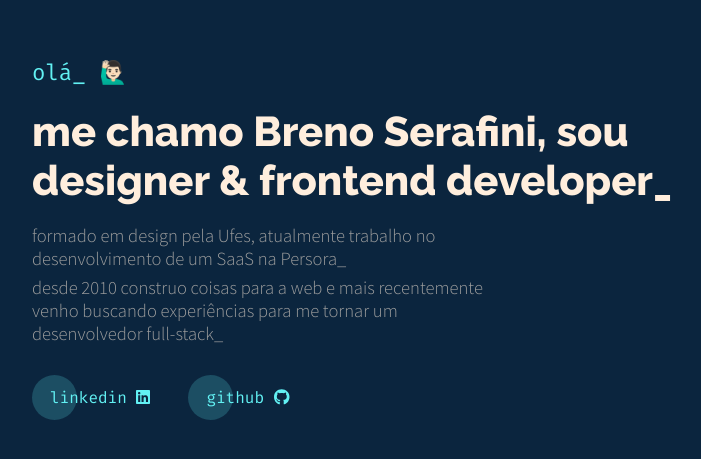
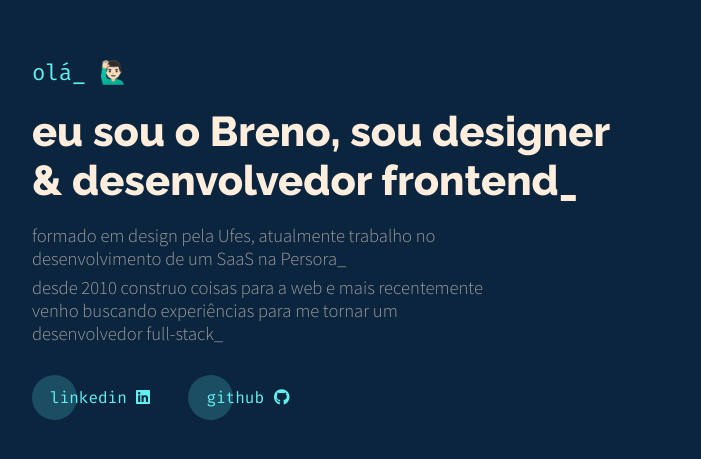
Before and after one commit to brenoserafini/.dev, a React (Vite) app: page / in a window 1280 px wide. Shown: the part 167-626 px from the top of the page, without its empty margins (38-739 px from the left). Built offline with nearby package versions, Linux system fonts and the light colour scheme.

Commit message:
Alteração de texto

```diff
--- a/src/components/Cover/Cover.tsx
+++ b/src/components/Cover/Cover.tsx
@@ -8,8 +8,8 @@ export function Cover() {
       <Content>
         <p className='hello'>olá_ 🙋🏻‍♂️</p>
         <h1>
-          me chamo Breno Serafini, sou<br/>
-          designer & frontend developer_
+          eu sou o Breno, sou designer<br/>
+          & desenvolvedor frontend_
         </h1>
         <p className='about'>formado em design pela Ufes, atualmente trabalho no desenvolvimento de um SaaS na Persora_</p>
         <p className='about'>desde 2010 construo coisas para a web e mais recentemente venho buscando experiências para me tornar um desenvolvedor full-stack_</p>
```
